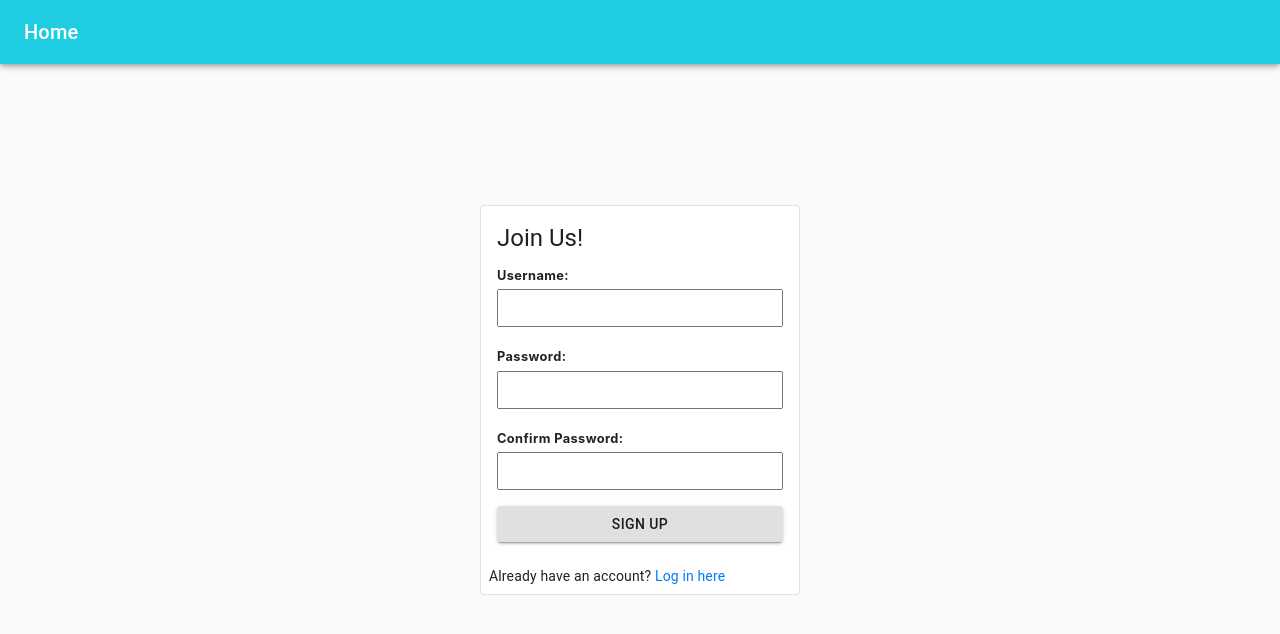
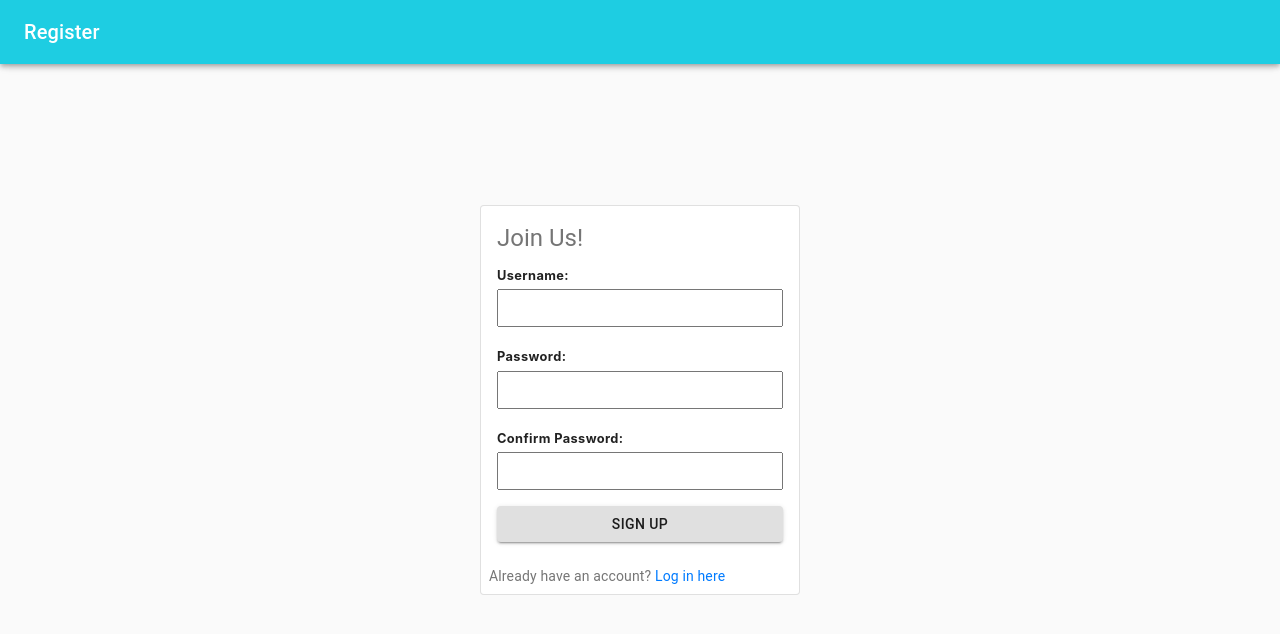
Before and after one commit to rubenosaka/Alaya-Fullstack-Challenge, a React (Create React App) app in the folder client/: page /register in a window 1280 px wide. Shown: the top 634 px of the page. Built offline with nearby package versions, Linux system fonts and the light colour scheme.

Commit message:
Improved singUp and Login logic

```diff
--- a/client/src/App.js
+++ b/client/src/App.js
@@ -2,7 +2,7 @@ import React from 'react';
 import PropTypes from 'prop-types';
 import { createTheme , ThemeProvider } from '@material-ui/core/styles';
 import './App.css';
-import { Route, BrowserRouter, Switch } from 'react-router-dom';
+import { Route, Switch, useLocation } from 'react-router-dom';
 import Login from './Auth/components/Login';
 import SignupForm from './Auth/components/SingupForm';
 import PostListPage from './Post/pages/PostListPage/PostListPage';
@@ -21,20 +21,20 @@ const theme = createTheme ({
 });
 
 function App(props) {
+    const location = useLocation();
+    const activeSection = location.pathname.split('/')[1];
     return (
       <ThemeProvider theme={theme}>
           <div className="w-100">
-              <Navbar />
+              <Navbar activeSection={activeSection} />
               <div className="w-100">
                   <Provider store={props.store}>
-                    <BrowserRouter>
                     <Switch>
                         <Route path="/" exact component={Login} />
                         <Route path="/register" exact component={SignupForm} />
                         <Route path="/posts" exact component={PostListPage} />
                         <Route path="/posts/:cuid/:slug" exact component={PostDetailPage} />
                     </Switch>
-                    </BrowserRouter>
                   </Provider>
               </div>
           </div>
--- a/client/src/Auth/AuthActions.js
+++ b/client/src/Auth/AuthActions.js
@@ -10,16 +10,44 @@ export function singupgUserAction(user) {
   };
 }
 
+export const signupSuccess = (user) => {
+  return {
+    type: 'SIGNUP_SUCCESS',
+    payload: user,
+  };
+};
+
+export const signupFailure = (error) => {
+  console.log(error);
+  return {
+    type: 'SIGNUP_FAILURE',
+    payload: error,
+  };
+};
+
 export function signupUserRequest(user) {
-  return (dispatch) => {
-    return callApi('users', 'post', {
-      user: {
-        name: user.name,
+  return async (dispatch) => {
+    try {
+      const response = await callApi('users/signup', 'post', {
+        username: user.username,
         password: user.password,
-      },
-    }).then(res => dispatch(signupSuccess(res.user)));
+      });
+
+      if (response.user) {
+        dispatch(signupSuccess({ message: 'User created successfully!' }));
+      } else if (response.error) {
+        dispatch(signupFailure({ message: response.error }));
+      } else {
+        dispatch(signupFailure({ message: 'Invalid Credentials' }))
+      }
+    } catch (error) {
+      console.log(error);
+    }
   };
 }
+
+
+
 
 export function loginUserAction(user) {
   return {
@@ -30,12 +58,24 @@ export function loginUserAction(user) {
 
 export function loginUserRequest(user) {
   return (dispatch) => {
+    console.log(user);
     return callApi('users/login', 'post', {
       user: {
-        name: user.name,
+        username: user.username,
         password: user.password,
       },
-    }).then(res => dispatch(signupSuccess(res.user)));
+    }).then(res => {
+      if (res.user) {
+        dispatch(loginSuccess(res.user))
+      } else if(res.error) {
+        console.log(res.error);
+      }else{
+        console.log('Invalid credentials');
+      }
+    }).catch(error => {
+      console.log(error);
+    });
+
   };
 }
 
@@ -52,19 +92,6 @@ export function loginUserRequest(user) {
 //   };
 // };
 
-export const signupSuccess = (user) => {
-  return {
-    type: 'SIGNUP_SUCCESS',
-    payload: user,
-  };
-};
-
-export const signupFailure = (error) => {
-  return {
-    type: 'SIGNUP_FAILURE',
-    payload: error,
-  };
-};
 
 export const loginSuccess = (user) => {
   return {
--- a/client/src/Auth/components/Login.js
+++ b/client/src/Auth/components/Login.js
@@ -44,13 +44,13 @@ const Login = () => {
       spacing={0}
       direction="column"
       alignItems="center"
-      justify="center"
+      justifyContent="center"
       style={{ minHeight: '100vh' }}
     >
       <Grid item xs={3}>
         <Card variant="outlined">
           <CardContent>
-            <Typography color="text.secondary" gutterBottom variant="h5" component="h2">
+            <Typography color="textSecondary" gutterBottom variant="h5" component="h2">
               Login
             </Typography>
             {error && <div className="login-error">Error: {error.message}</div>}
@@ -62,6 +62,7 @@ const Login = () => {
                   type="text"
                   value={formData.username}
                   onChange={handleInputChange}
+                  autoComplete={true}
                 />
               </Grid>
               <Grid item xs={12} className="mb-3">
@@ -71,6 +72,7 @@ const Login = () => {
                   type="password"
                   value={formData.password}
                   onChange={handleInputChange}
+                  autoComplete={true}
                 />
               </Grid>
               <Button style={{ width: '100%' }} variant="contained" type="submit">Log In</Button>
@@ -79,7 +81,7 @@ const Login = () => {
           </CardContent>
           <CardActions>
 
-            <Typography variant="body2" color="text.secondary" className="login-text">
+            <Typography variant="body2" color="textSecondary" className="login-text">
               Not registered? <Link to="/register" className="login-link">Sign up here</Link>
             </Typography>
 
--- a/client/src/Auth/components/SingupForm.js
+++ b/client/src/Auth/components/SingupForm.js
@@ -21,19 +21,25 @@ const SignupForm = () => {
 
   const [errorMessages, setErrorMessages] = useState([]);
 
-  const handleSignup = (e) => {
+  const handleSignup = async (e) => {
     e.preventDefault();
 
     if (!isFormValid()) {
       return;
     }
 
-    dispatch(signupUserRequest(formData));
-    setFormData({
-      username: '',
-      password: '',
-      confirmPassword: '',
-    });
+    try {
+      const singUpResponse = await dispatch(signupUserRequest(formData));
+
+    } catch (error) {
+      console.log(error);
+      setFormData({
+        password: '',
+        confirmPassword: '',
+      });
+    }
+
+
   };
 
   const handleInputChange = (e) => {
@@ -64,7 +70,7 @@ const SignupForm = () => {
     spacing={0}
     direction="column"
     alignItems="center"
-    justify="center"
+    justifyContent="center"
     style={{ minHeight: '100vh' }}
   >
     <Grid item xs={3}>
@@ -72,7 +78,7 @@ const SignupForm = () => {
 
             <CardContent>
 
-              <Typography color="text.secondary" gutterBottom variant="h5" component="h2">
+              <Typography color="textSecondary" gutterBottom variant="h5" component="h2">
                   Join Us!
               </Typography>
 
@@ -86,7 +92,7 @@ const SignupForm = () => {
                     </ul>
                   )}
               <form onSubmit={handleSignup}>
-                <Grid item xs={12} class="mb-3">
+                <Grid item xs={12} className="mb-3">
                   <LabeledInput
                     label="Username"
                     id="username"
@@ -95,7 +101,7 @@ const SignupForm = () => {
                     onChange={handleInputChange}
                   />
                 </Grid>
-                <Grid item xs={12} class="mb-3">
+                <Grid item xs={12} className="mb-3">
                   <LabeledInput
                     label="Password"
                     id="password"
@@ -104,7 +110,7 @@ const SignupForm = () => {
                     onChange={handleInputChange}
                   />
                 </Grid>
-                <Grid item xs={12} class="mb-3">
+                <Grid item xs={12} className="mb-3">
                   <LabeledInput
                     label="Confirm Password"
                     id="confirmPassword"
@@ -120,7 +126,7 @@ const SignupForm = () => {
 
         <CardActions>
 
-          <Typography variant="body2" color="text.secondary">
+          <Typography variant="body2" color="textSecondary">
             Already have an account? <Link to="/">Log in here</Link>
           </Typography>
 
--- a/client/src/Form/components/LabeledInput.js
+++ b/client/src/Form/components/LabeledInput.js
@@ -1,7 +1,7 @@
 import React, { useEffect, useState } from 'react';
 import './LabeledInput.css';
 
-const LabeledInput = ({ label, id, type, value, onChange }) => {
+const LabeledInput = ({ label, id, type, value, onChange, autoComplete }) => {
   const [activeClass, setActiveClass] = useState(false);
 
   useEffect(() => {
@@ -22,6 +22,7 @@ const LabeledInput = ({ label, id, type, value, onChange }) => {
         id={id}
         value={value}
         onChange={onChange}
+        autoComplete={autoComplete ? 'on' : 'off'}
       />
     </div>
   );
--- a/client/src/Nav/components/Navbar.js
+++ b/client/src/Nav/components/Navbar.js
@@ -4,17 +4,44 @@ import AppBar from '@material-ui/core/AppBar';
 import Typography from '@material-ui/core/Typography';
 import Link from '@material-ui/core/Link';
 
-function Navbar() {
+function Navbar({ activeSection }) {
+  const getLinkText = (section) => {
+    switch (section) {
+      case '':
+        return 'Home';
+      case 'register':
+        return 'Register';
+      case 'posts':
+        return 'Posts';
+      default:
+        return '';
+    }
+  };
+
+  const getLinkPath = (section) => {
+    switch (section) {
+      case '':
+        return '/';
+      case 'register':
+        return '/register';
+      case 'posts':
+        return '/posts';
+      default:
+        return '/';
+    }
+  };
+
   return (
     <AppBar position="fixed">
       <Toolbar>
-                <Typography variant="h6" >
-                    <Link href="/" className="text-white">Home</Link>
+        <Typography variant="h6">
+          <Link href={getLinkPath(activeSection)} className="text-white">
+            {getLinkText(activeSection)}
+          </Link>
         </Typography>
       </Toolbar>
     </AppBar>
   );
-
-};
+}
 
 export default Navbar;
--- a/client/src/index.js
+++ b/client/src/index.js
@@ -6,10 +6,11 @@ import posts from './Post/PostReducer';
 import auth from './Auth/AuthReducer';
 import './index.css';
 import App from './App';
+import { BrowserRouter } from 'react-router-dom';
 
 const initialStore = configureStore({
     reducer: { auth, posts },
     middleware: [thunk],
   });
 
-ReactDOM.render(<App store={initialStore}/>, document.getElementById('root'));
+ReactDOM.render(<BrowserRouter><App store={initialStore}/></BrowserRouter>, document.getElementById('root'));
```
Also changed, not shown: 1 other file (tests, documents, lock files or other folders). Lines whose indentation alone changed are shown as unchanged.
